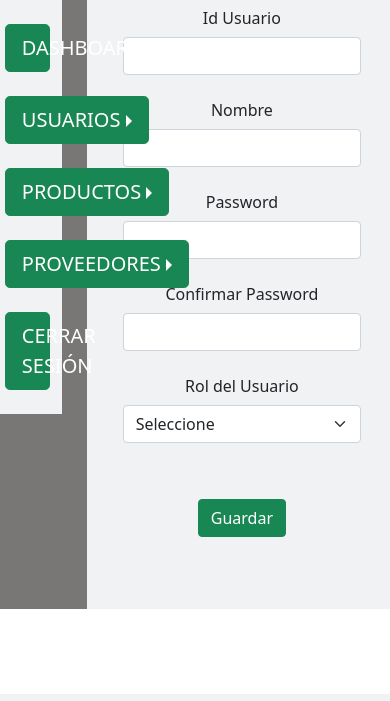
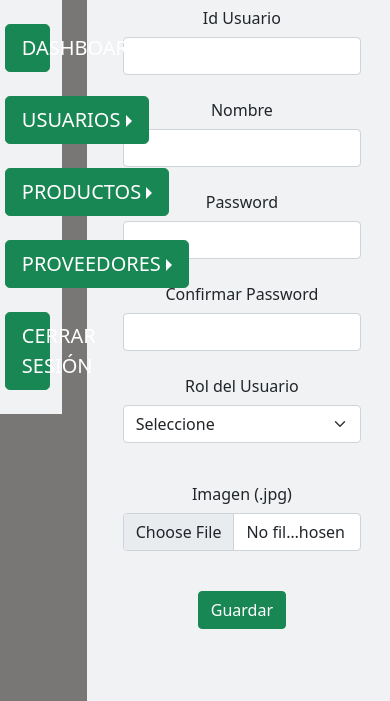
Before and after one commit to Robin-3/Plataforma-de-inventario, a Flask app: template templates/usuariosAgregar.html in a window 390 px wide. Shown: the part 150-851 px from the top of the page. Run offline with Flask 2, Linux system fonts and the light colour scheme; the template is opened without the code that fills it, so the values that code supplies are empty.

Commit message:
subir imágenes usuarios

```diff
--- a/app.py
+++ b/app.py
@@ -1,3 +1,4 @@
+import os
 from modelos.Usuario import Usuario
 from flask import Flask, render_template, request, redirect
 from controladores.CRUDRol import ObtenerRoles
@@ -5,6 +6,8 @@ from controladores.CRUDUsuario import ConsultarUsuarios, AgregarUsuario, EditarU
 from miscelaneos.misc import ListaATabla, CifrarContrasena
 
 app = Flask(__name__)
+app.config['UPLOAD_FOLDER']= './static/img'
+
 usuarios_bd = []
 ROLES = ObtenerRoles()
 
@@ -75,6 +78,10 @@ def usuariosAgregar():
         rol_nuevo = int(rol_nuevo)
         if len([u for u in usuarios_bd if u.id == id_nuevo]) == 1:
             return redirect('/usuarios/agregar')
+        imagen_usuario= request.files['imagen']
+        if imagen_usuario.filename!="":
+            ruta_guardar= os.path.join(app.config['UPLOAD_FOLDER']+'/Usuarios', str(id_nuevo)+'.jpg')
+            imagen_usuario.save(ruta_guardar)
         AgregarUsuario(Usuario(id_nuevo, nombre_nuevo, password_nuevo), ROLES[rol_nuevo])
         TraerUsuarios()
         return redirect('/usuarios')
@@ -97,6 +104,10 @@ def usuariosEditar():
             return redirect('/usuarios/editar')
         cambiar_contrasena = password_nuevo != ''
         EditarUsuario(id_nuevo, Usuario(id_nuevo, nombre_nuevo, password_nuevo), ROLES[rol_nuevo], cambiar_contrasena)
+        imagen_usuario= request.files['imagen']
+        if imagen_usuario.filename!="":
+            ruta_guardar= os.path.join(app.config['UPLOAD_FOLDER']+'/Usuarios', str(id_nuevo)+'.jpg')
+            imagen_usuario.save(ruta_guardar)
         TraerUsuarios()
         return redirect('/usuarios')
     if esta_registrado:
--- a/templates/usuariosAgregar.html
+++ b/templates/usuariosAgregar.html
@@ -5,7 +5,7 @@
 {% block content %}
 <h3>AGREGAR USUARIOS</h3>
 <br><br>
-<form action={{url_for('usuariosAgregar')}} method="post">
+<form action={{url_for('usuariosAgregar')}} method="post" enctype="multipart/form-data">
     <div class="container text-center col-sm-9">
         <div class="mb-3 row">
             <label for="idUsuariolabel" class="col-sm-4 col-form-label">Id Usuario</label>
@@ -42,6 +42,12 @@
                 </select>
             </div>
         </div>
+        <div class="mb-3 row">
+            <label for="Nombrelabel" class="col-sm-4 col-form-label">Imagen (.jpg)</label>
+            <div class="col-sm-8">
+                <input type="file" accept=".jpg" name="imagen" class="form-control" id="nombreimagen">
+            </div>
+        </div>
         <div><br></div>
         <div>
             <input type="submit" class="btn btn-success" value="Guardar">
```
Also changed, not shown: templates/usuariosEditarusuario.html (+7 -1 lines).
